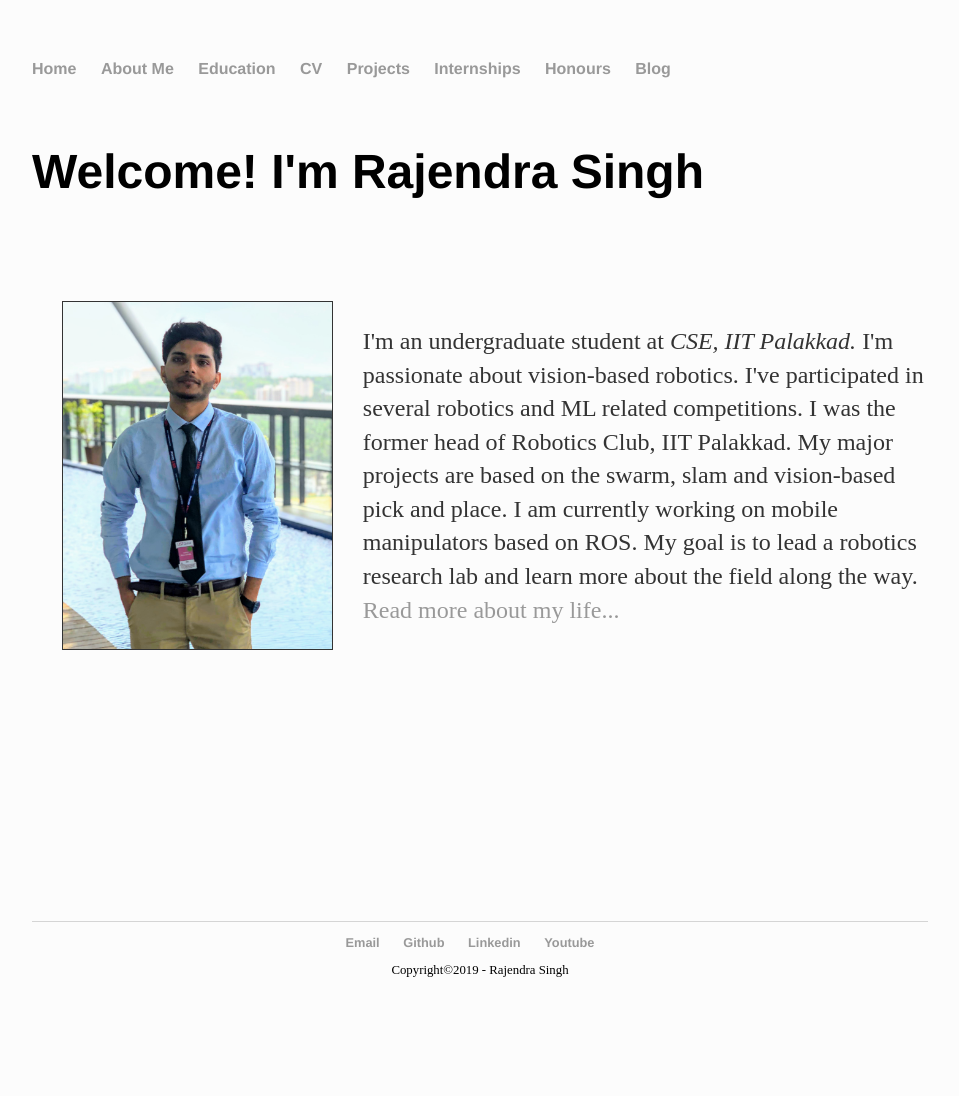
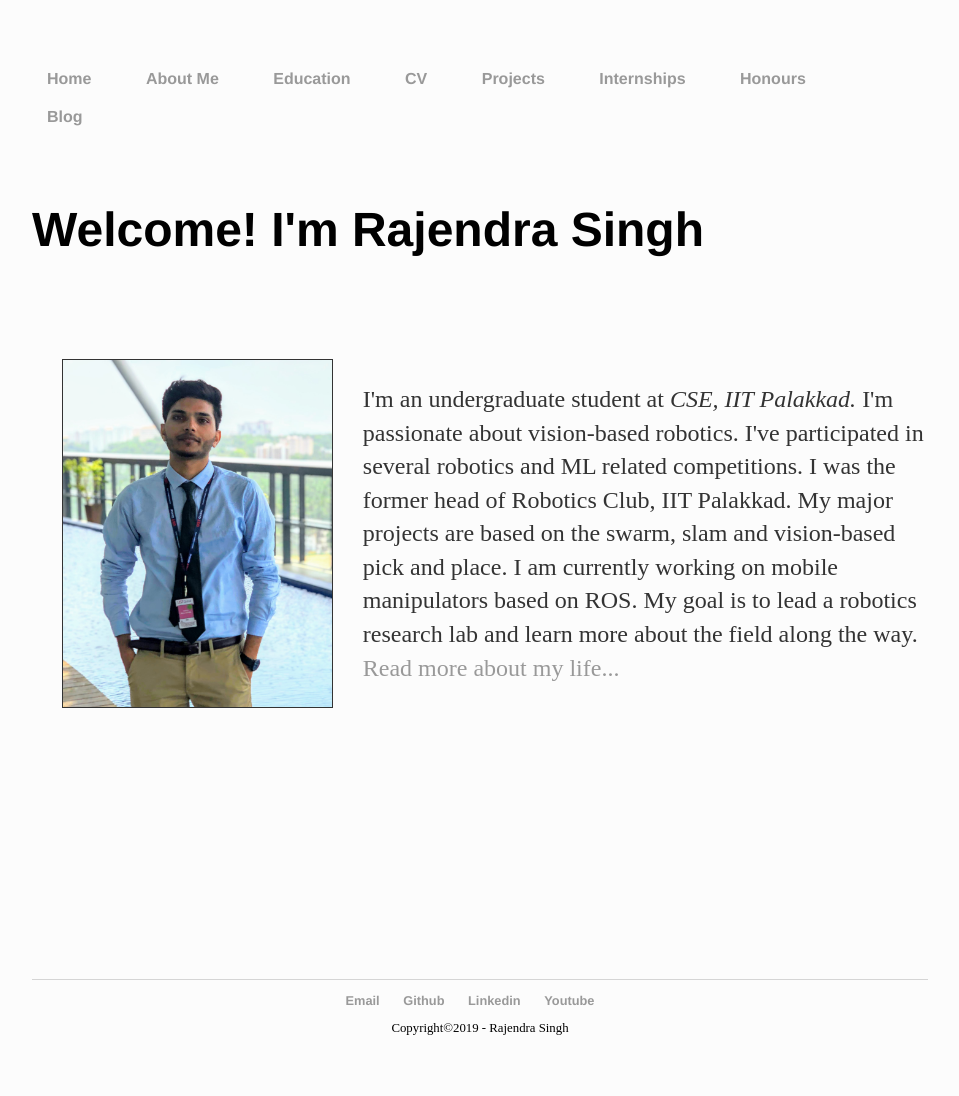
Before and after one commit to iamrajee/iamrajee.github.io, a Jekyll site: the page built from index.html, in a window 1280 px wide. Shown: the whole page, without its empty margins (160-1119 px from the left). Built offline with Jekyll 4.4.1, drawn with Linux system fonts in a browser that asks for light colours; before the commit the page ends 1038 px from its top, so only the background shows below that.

Commit message:
Update main.css

```diff
--- a/css/main.css
+++ b/css/main.css
@@ -42,3 +42,11 @@
 ul.posts li {
     list-style: none;
 }
+
+ul.tabs li{
+	background: none;
+	color: #222;
+	display: inline-block;
+	padding: 10px 15px;
+	cursor: pointer;
+}
```
